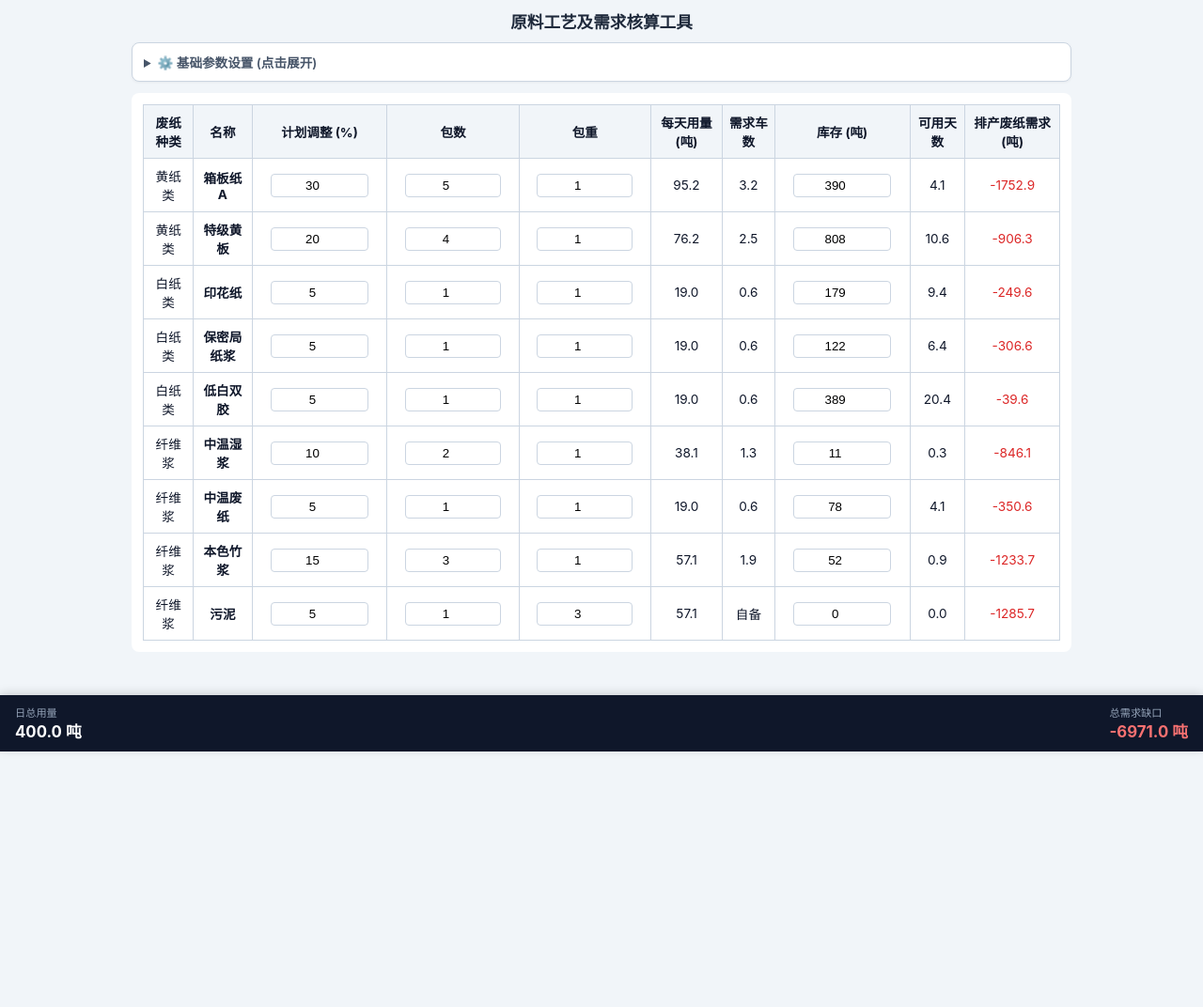
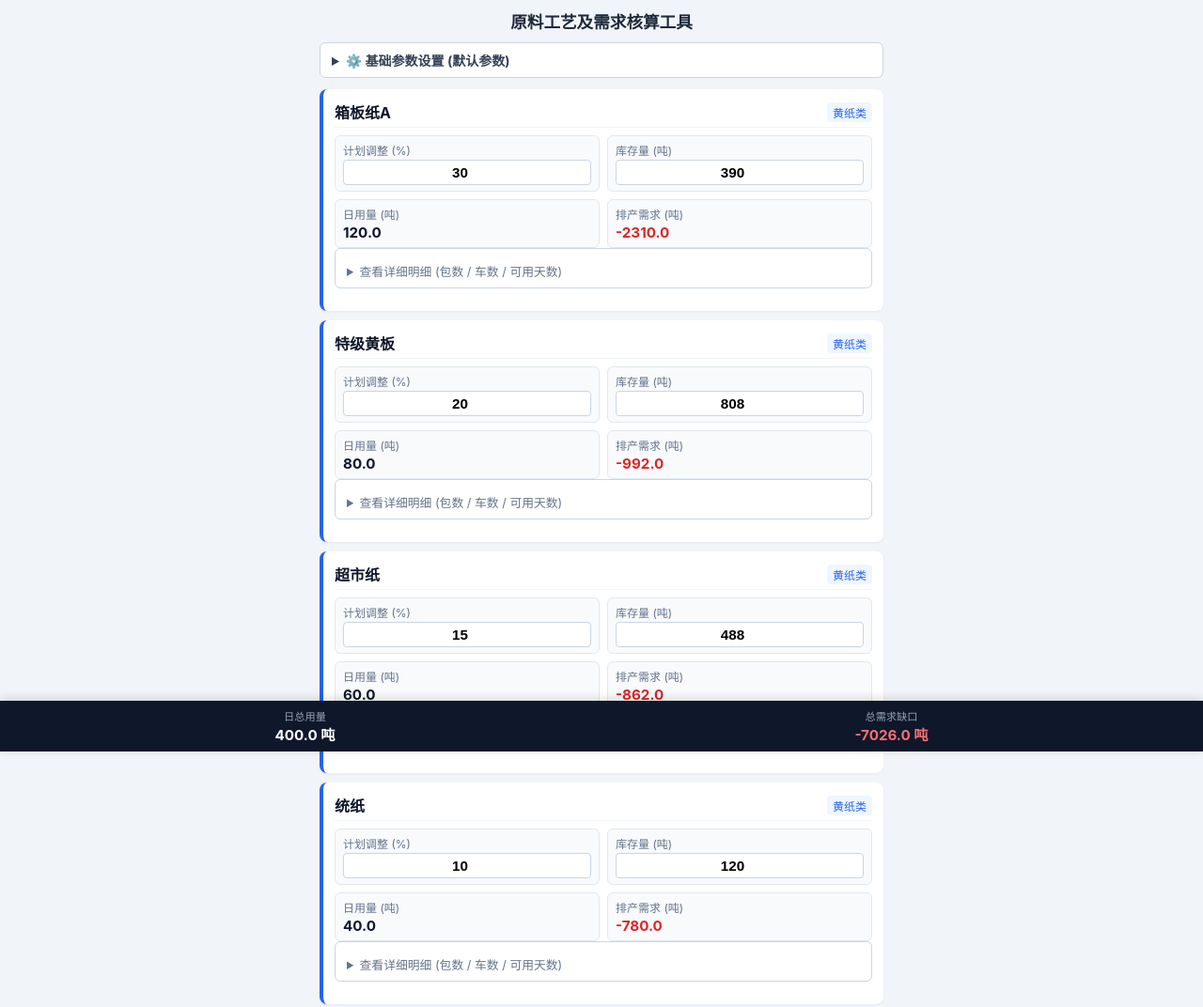
Before and after one commit to chenshi-qing/chemical-calc, a plain HTML site: page index1.html in a window 1280 px wide. Shown: the top 1072 px of the page at 94% size. Before the commit the page ends 800 px from the top, so only its background shows below. Drawn offline with Linux system fonts and the light colour scheme.

Commit message:
Refactor HTML and CSS for layout improvements

```diff
--- a/index1.html
+++ b/index1.html
@@ -7,63 +7,45 @@
   <style>
     * { box-sizing: border-box; margin: 0; padding: 0; }
     body {
-      font-family: -apple-system, BlinkMacSystemFont, "Segoe UI", Roboto, "PingFang SC", sans-serif;
+      font-family: -apple-system, BlinkMacSystemFont, "Segoe UI", Roboto, "PingFang SC", Arial, sans-serif;
       background-color: #f1f5f9;
       color: #0f172a;
       padding: 10px;
-      padding-bottom: 70px; /* 给底部固定栏留空间 */
+      padding-bottom: 70px;
       font-size: 14px;
     }
-    .container { max-width: 1000px; margin: 0 auto; }
+    .container { max-width: 600px; margin: 0 auto; }
     h1 { font-size: 1.1rem; text-align: center; margin-bottom: 10px; color: #1e293b; }
 
-    /* 折叠设置面板 */
-    details.config-panel {
-      background: #ffffff;
-      border: 1px solid #cbd5e1;
-      border-radius: 8px;
-      padding: 10px 12px;
-      margin-bottom: 12px;
-      box-shadow: 0 1px 3px rgba(0,0,0,0.05);
-    }
-    details.config-panel summary {
-      font-weight: 600;
-      color: #475569;
-      font-size: 0.85rem;
-      cursor: pointer;
-    }
-    .top-inputs {
-      display: grid;
-      grid-template-columns: repeat(auto-fit, minmax(140px, 1fr));
-      gap: 10px;
-      margin-top: 10px;
-      padding-top: 10px;
-      border-top: 1px dashed #e2e8f0;
-    }
-    .input-group label { font-size: 0.75rem; color: #64748b; display: block; margin-bottom: 3px; }
-    .input-group input {
-      width: 100%;
-      padding: 6px;
+    details {
+      background: #fff;
       border: 1px solid #cbd5e1;
       border-radius: 6px;
-      font-size: 0.9rem;
+      padding: 8px 12px;
+      margin-bottom: 12px;
+    }
+    summary { font-weight: bold; cursor: pointer; color: #334155; }
+    .config-grid {
+      display: grid;
+      grid-template-columns: repeat(auto-fit, minmax(130px, 1fr));
+      gap: 8px;
+      margin-top: 10px;
     }
 
-    /* 手机端卡片列表结构 */
-    .mobile-list { display: flex; flex-direction: column; gap: 10px; }
-    .item-card {
-      background: #ffffff;
+    .card-list { display: flex; flex-direction: column; gap: 10px; }
+    .card {
+      background: #fff;
       border-radius: 8px;
       padding: 12px;
-      box-shadow: 0 1px 4px rgba(0,0,0,0.05);
       border-left: 4px solid #2563eb;
+      box-shadow: 0 1px 3px rgba(0,0,0,0.05);
     }
     .card-header {
       display: flex;
       justify-content: space-between;
       align-items: center;
       margin-bottom: 8px;
-      padding-bottom: 6px;
+      padding-bottom: 4px;
       border-bottom: 1px solid #f1f5f9;
     }
     .card-title { font-weight: bold; font-size: 1rem; color: #0f172a; }
@@ -73,73 +55,53 @@
       display: grid;
       grid-template-columns: 1fr 1fr;
       gap: 8px;
-      margin-bottom: 8px;
     }
     .field-box {
       background: #f8fafc;
       padding: 6px 8px;
       border-radius: 6px;
+      border: 1px solid #e2e8f0;
     }
-    .field-box label { font-size: 0.7rem; color: #64748b; display: block; }
+    .field-box label { font-size: 0.75rem; color: #64748b; display: block; margin-bottom: 2px; }
     .field-box input {
       width: 100%;
       border: 1px solid #cbd5e1;
       border-radius: 4px;
       padding: 4px;
-      font-size: 0.9rem;
-      font-weight: 600;
+      font-size: 0.95rem;
+      font-weight: bold;
       text-align: center;
       background: #fff;
     }
-    .field-val { font-weight: bold; font-size: 0.95rem; margin-top: 2px; }
+    .field-val { font-size: 0.95rem; font-weight: bold; margin-top: 2px; }
     .negative { color: #dc2626; }
 
-    /* 折叠更多参数 */
-    .card-more {
-      font-size: 0.75rem;
-      color: #64748b;
-      margin-top: 4px;
-    }
-    .more-grid {
+    .card-more summary { font-size: 0.8rem; color: #64748b; font-weight: normal; margin-top: 6px; }
+    .card-more .detail-grid {
       display: grid;
-      grid-template-columns: repeat(3, 1fr);
+      grid-template-columns: 1fr 1fr;
       gap: 6px;
       margin-top: 6px;
-      padding-top: 6px;
-      background: #fafafa;
+      font-size: 0.8rem;
+      background: #f8fafc;
       padding: 6px;
-      border-radius: 6px;
+      border-radius: 4px;
     }
 
-    /* 电脑大屏表格显示 */
-    .pc-table-wrapper { display: none; }
-
-    @media (min-width: 768px) {
-      .mobile-list { display: none; }
-      .pc-table-wrapper { display: block; overflow-x: auto; background: #fff; border-radius: 8px; padding: 12px; }
-      table { width: 100%; border-collapse: collapse; font-size: 0.85rem; }
-      th, td { border: 1px solid #cbd5e1; padding: 8px 6px; text-align: center; }
-      th { background-color: #f1f5f9; }
-      input.cell-input { width: 80%; padding: 4px; border: 1px solid #cbd5e1; border-radius: 4px; text-align: center; }
-    }
-
-    /* 手机底部固定汇总栏 */
     .bottom-bar {
       position: fixed;
-      bottom: 0;
-      left: 0;
-      right: 0;
+      bottom: 0; left: 0; right: 0;
       background: #0f172a;
       color: #fff;
-      padding: 10px 16px;
+      padding: 8px 16px;
       display: flex;
-      justify-content: space-between;
+      justify-content: space-around;
       align-items: center;
       box-shadow: 0 -2px 10px rgba(0,0,0,0.15);
-      z-index: 100;
     }
+    .bar-stat { text-align: center; }
     .bar-stat label { font-size: 0.7rem; color: #94a3b8; display: block; }
-    .bar-stat span { font-size: 1.05rem; font-weight: bold; }
+    .bar-stat span { font-size: 0.95rem; font-weight: bold; }
     .bar-stat .red { color: #f87171; }
   </style>
 </head>
@@ -148,191 +110,131 @@
 <div class="container">
   <h1>原料工艺及需求核算工具</h1>
 
-  <!-- 折叠基础设置 -->
-  <details class="config-panel">
-    <summary>⚙️ 基础参数设置 (点击展开)</summary>
-    <div class="top-inputs">
-      <div class="input-group">
-        <label>排产计划 (吨)</label>
-        <input type="number" id="planTons" value="9000" oninput="calculateAll()">
+  <!-- 基础参数折叠菜单 -->
+  <details>
+    <summary>⚙️ 基础参数设置 (默认参数)</summary>
+    <div class="config-grid">
+      <div class="field-box">
+        <label>月排产总量 (吨)</label>
+        <input type="number" id="monthlyProd" value="9000" oninput="calculateAll()">
       </div>
-      <div class="input-group">
-        <label>产品产能 (吨/日)</label>
+      <div class="field-box">
+        <label>日产能 (吨/天)</label>
         <input type="number" id="dailyCapacity" value="400" oninput="calculateAll()">
       </div>
-      <div class="input-group">
-        <label>装载量 (吨/车)</label>
-        <input type="number" id="truckCapacity" value="30" oninput="calculateAll()">
+      <div class="field-box">
+        <label>运输车重 (吨/车)</label>
+        <input type="number" id="truckWeight" value="30" oninput="calculateAll()">
       </div>
     </div>
   </details>
 
-  <!-- 手机端：卡片列表视图 -->
-  <div class="mobile-list" id="mobileList"></div>
-
-  <!-- PC端：表格视图 -->
-  <div class="pc-table-wrapper">
-    <table>
-      <thead>
-        <tr>
-          <th>废纸种类</th>
-          <th>名称</th>
-          <th>计划调整 (%)</th>
-          <th>包数</th>
-          <th>包重</th>
-          <th>每天用量 (吨)</th>
-          <th>需求车数</th>
-          <th>库存 (吨)</th>
-          <th>可用天数</th>
-          <th>排产废纸需求 (吨)</th>
-        </tr>
-      </thead>
-      <tbody id="pcTableBody"></tbody>
-    </table>
-  </div>
+  <!-- 原料卡片容器 -->
+  <div class="card-list" id="cardList"></div>
 </div>
 
-<!-- 底部固定汇总 -->
+<!-- 底部固定栏 -->
 <div class="bottom-bar">
   <div class="bar-stat">
     <label>日总用量</label>
-    <span id="barDaily">400.0 吨</span>
+    <span id="totalDailyUse">0 吨</span>
   </div>
   <div class="bar-stat">
     <label>总需求缺口</label>
-    <span id="barDemand" class="red">-6971.0 吨</span>
+    <span id="totalGap" class="red">0 吨</span>
   </div>
 </div>
 
 <script>
-const defaultRows = [
-  { category: "黄纸类", name: "箱板纸A", planPct: 30, packs: 5, weight: 1, stock: 390 },
-  { category: "黄纸类", name: "特级黄板", planPct: 20, packs: 4, weight: 1, stock: 808 },
-  { category: "白纸类", name: "印花纸", planPct: 5, packs: 1, weight: 1, stock: 179 },
-  { category: "白纸类", name: "保密局纸浆", planPct: 5, packs: 1, weight: 1, stock: 122 },
-  { category: "白纸类", name: "低白双胶", planPct: 5, packs: 1, weight: 1, stock: 389 },
-  { category: "纤维浆", name: "中温湿浆", planPct: 10, packs: 2, weight: 1, stock: 11 },
-  { category: "纤维浆", name: "中温废纸", planPct: 5, packs: 1, weight: 1, stock: 78 },
-  { category: "纤维浆", name: "本色竹浆", planPct: 15, packs: 3, weight: 1, stock: 52 },
-  { category: "纤维浆", name: "污泥", planPct: 5, packs: 1, weight: 3, stock: 0, isCustomTruck: true }
+  const rawMaterials = [
+    { name: '箱板纸A', category: '黄纸类', basePercent: 30, bundleWeight: 0.6, stock: 390 },
+    { name: '特级黄板', category: '黄纸类', basePercent: 20, bundleWeight: 0.6, stock: 808 },
+    { name: '超市纸', category: '黄纸类', basePercent: 15, bundleWeight: 0.55, stock: 488 },
+    { name: '统纸', category: '黄纸类', basePercent: 10, bundleWeight: 0.5, stock: 120 },
+    { name: '中温湿浆', category: '纤维浆', basePercent: 10, bundleWeight: 0.7, stock: 11 },
+    { name: '页子纸', category: '白纸类', basePercent: 10, bundleWeight: 0.65, stock: 102 },
+    { name: '脱墨浆', category: '纤维浆', basePercent: 5, bundleWeight: 0.75, stock: 55 }
   ];
 
-let rowData = JSON.parse(JSON.stringify(defaultRows));
-
-function render() {
-  // 渲染手机卡片
-  const mobileContainer = document.getElementById("mobileList");
-  mobileContainer.innerHTML = "";
-
-  rowData.forEach((row, i) => {
-    const card = document.createElement("div");
-    card.className = "item-card";
-    card.innerHTML = `
+  function renderCards() {
+    const container = document.getElementById('cardList');
+    container.innerHTML = rawMaterials.map((item, index) => `
+      <div class="card">
         <div class="card-header">
-        <span class="card-title">${row.name}</span>
-        <span class="card-tag">${row.category}</span>
+          <span class="card-title">${item.name}</span>
+          <span class="card-tag">${item.category}</span>
         </div>
         <div class="card-grid">
           <div class="field-box">
             <label>计划调整 (%)</label>
-          <input type="number" value="${row.planPct}" onchange="updateVal(${i}, 'planPct', this.value)">
+            <input type="number" id="adj_${index}" value="${item.basePercent}" oninput="calculateAll()">
           </div>
           <div class="field-box">
             <label>库存量 (吨)</label>
-          <input type="number" value="${row.stock}" onchange="updateVal(${i}, 'stock', this.value)">
+            <input type="number" id="stock_${index}" value="${item.stock}" oninput="calculateAll()">
           </div>
           <div class="field-box">
             <label>日用量 (吨)</label>
-          <div class="field-val" id="m_daily_${i}">0</div>
+            <div class="field-val" id="dailyUse_${index}">0.0</div>
           </div>
           <div class="field-box">
             <label>排产需求 (吨)</label>
-          <div class="field-val negative" id="m_demand_${i}">0</div>
+            <div class="field-val negative" id="gap_${index}">0.0</div>
           </div>
         </div>
         <details class="card-more">
-        <summary>查看更多参数 (包数/车数/天数)</summary>
-        <div class="more-grid">
-          <div>包数: <input type="number" style="width:40px" value="${row.packs}" onchange="updateVal(${i}, 'packs', this.value)"></div>
-          <div>包重: <input type="number" style="width:40px" value="${row.weight}" onchange="updateVal(${i}, 'weight', this.value)"></div>
-          <div>车数: <span id="m_truck_${i}">-</span></div>
-          <div>天数: <span id="m_days_${i}">-</span></div>
+          <summary>查看详细明细 (包数 / 车数 / 可用天数)</summary>
+          <div class="detail-grid">
+            <div>日用包数: <b id="dailyBundles_${index}">0</b> 包</div>
+            <div>日用车数: <b id="dailyTrucks_${index}">0.0</b> 车</div>
+            <div>单包重: <b>${item.bundleWeight}</b> 吨</div>
+            <div>可用天数: <b id="daysLeft_${index}">0.0</b> 天</div>
           </div>
         </details>
-    `;
-    mobileContainer.appendChild(card);
-  });
-
-  // 渲染 PC 表格
-  const pcBody = document.getElementById("pcTableBody");
-  pcBody.innerHTML = "";
-  rowData.forEach((row, i) => {
-    const tr = document.createElement("tr");
-    tr.innerHTML = `
-      <td>${row.category}</td>
-      <td><strong>${row.name}</strong></td>
-      <td><input class="cell-input" type="number" value="${row.planPct}" onchange="updateVal(${i}, 'planPct', this.value)"></td>
-      <td><input class="cell-input" type="number" value="${row.packs}" onchange="updateVal(${i}, 'packs', this.value)"></td>
-      <td><input class="cell-input" type="number" value="${row.weight}" onchange="updateVal(${i}, 'weight', this.value)"></td>
-      <td id="pc_daily_${i}">0</td>
-      <td id="pc_truck_${i}">0</td>
-      <td><input class="cell-input" type="number" value="${row.stock}" onchange="updateVal(${i}, 'stock', this.value)"></td>
-      <td id="pc_days_${i}">0</td>
-      <td id="pc_demand_${i}" class="negative">0</td>
-    `;
-    pcBody.appendChild(tr);
-  });
-
-  calculateAll();
-}
-
-function updateVal(index, field, value) {
-  rowData[index][field] = parseFloat(value) || 0;
-  calculateAll();
+      </div>
+    `).join('');
   }
 
   function calculateAll() {
-  const planTons = parseFloat(document.getElementById("planTons").value) || 0;
-  const dailyCapacity = parseFloat(document.getElementById("dailyCapacity").value) || 0;
-  const truckCapacity = parseFloat(document.getElementById("truckCapacity").value) || 30;
+    const monthlyProd = parseFloat(document.getElementById('monthlyProd').value) || 0;
+    const dailyCapacity = parseFloat(document.getElementById('dailyCapacity').value) || 0;
+    const truckWeight = parseFloat(document.getElementById('truckWeight').value) || 1;
 
-  let totalQty = 0;
-  rowData.forEach(r => { totalQty += (r.packs * r.weight); });
+    let totalDaily = 0;
+    let totalGap = 0;
 
-  let sumDaily = 0;
-  let sumDemand = 0;
+    rawMaterials.forEach((item, index) => {
+      const adjVal = parseFloat(document.getElementById(`adj_${index}`).value) || 0;
+      const stockVal = parseFloat(document.getElementById(`stock_${index}`).value) || 0;
 
-  rowData.forEach((r, i) => {
-    const qty = r.packs * r.weight;
-    const actPct = totalQty > 0 ? (qty / totalQty) : 0;
-    const dailyTons = dailyCapacity * actPct;
-    const trucks = r.isCustomTruck ? "自备" : (truckCapacity > 0 ? (dailyTons / truckCapacity).toFixed(1) : 0);
-    const days = dailyTons > 0 ? (r.stock / dailyTons).toFixed(1) : "-";
-    const demand = r.stock - (planTons * actPct);
+      const dailyUse = dailyCapacity * (adjVal / 100);
+      const monthNeed = monthlyProd * (adjVal / 100);
+      const gap = stockVal - monthNeed;
 
-    sumDaily += dailyTons;
-    sumDemand += demand;
+      const dailyBundles = item.bundleWeight > 0 ? Math.round(dailyUse / item.bundleWeight) : 0;
+      const dailyTrucks = truckWeight > 0 ? (dailyUse / truckWeight).toFixed(1) : 0;
+      const daysLeft = dailyUse > 0 ? (stockVal / dailyUse).toFixed(1) : 0;
 
-    // 更新手机端
-    document.getElementById(`m_daily_${i}`).innerText = dailyTons.toFixed(1);
-    document.getElementById(`m_demand_${i}`).innerText = demand.toFixed(1);
-    document.getElementById(`m_truck_${i}`).innerText = trucks;
-    document.getElementById(`m_days_${i}`).innerText = days;
+      document.getElementById(`dailyUse_${index}`).innerText = dailyUse.toFixed(1);
+      document.getElementById(`gap_${index}`).innerText = gap.toFixed(1);
+      document.getElementById(`dailyBundles_${index}`).innerText = dailyBundles;
+      document.getElementById(`dailyTrucks_${index}`).innerText = dailyTrucks;
+      document.getElementById(`daysLeft_${index}`).innerText = daysLeft;
 
-    // 更新 PC 端
-    document.getElementById(`pc_daily_${i}`).innerText = dailyTons.toFixed(1);
-    document.getElementById(`pc_demand_${i}`).innerText = demand.toFixed(1);
-    document.getElementById(`pc_truck_${i}`).innerText = trucks;
-    document.getElementById(`pc_days_${i}`).innerText = days;
+      totalDaily += dailyUse;
+      totalGap += gap;
     });
 
-  // 更新底部固定栏
-  document.getElementById("barDaily").innerText = sumDaily.toFixed(1) + " 吨";
-  const demandEl = document.getElementById("barDemand");
-  demandEl.innerText = sumDemand.toFixed(1) + " 吨";
-  if (sumDemand < 0) demandEl.className = "red"; else demandEl.className = "";
+    document.getElementById('totalDailyUse').innerText = `${totalDaily.toFixed(1)} 吨`;
+    document.getElementById('totalGap').innerText = `${totalGap.toFixed(1)} 吨`;
   }
 
+  renderCards();
+  calculateAll();
+</script>
+
+</body>
+</html>
 window.onload = render;
 </script>
 </body>
```
Lines whose indentation alone changed are shown as unchanged.
